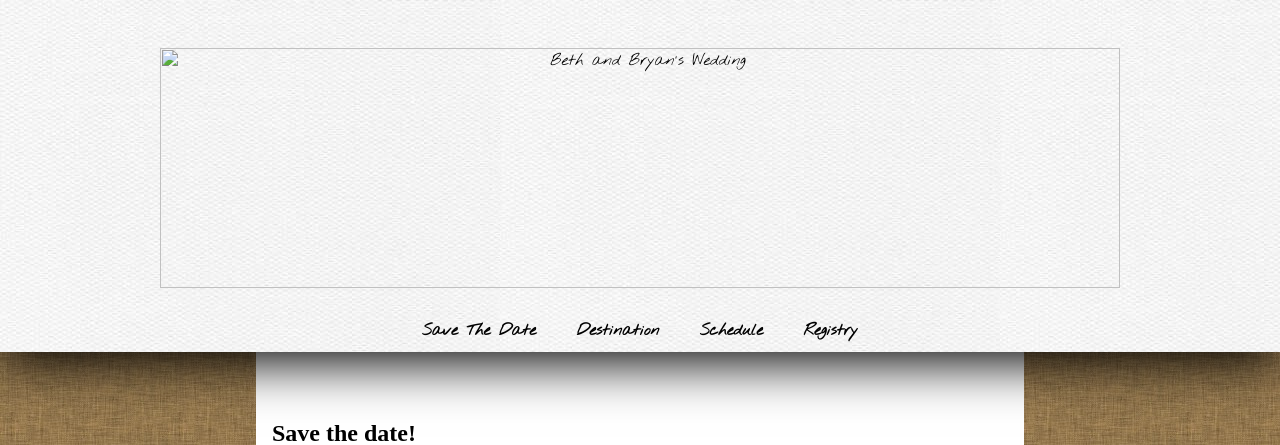
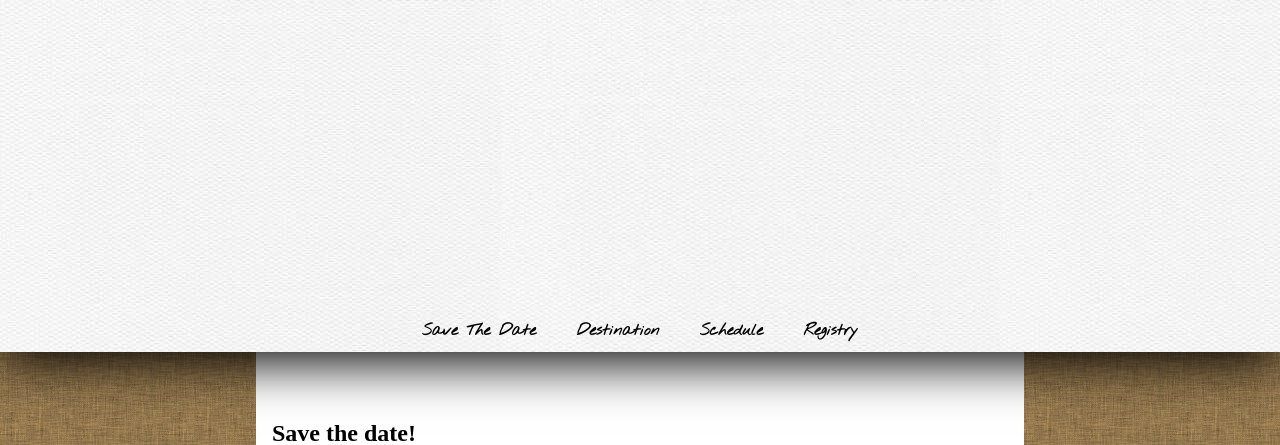
Before and after one commit to bmallred/wedding, a plain HTML site: page index.html in a window 1280 px wide. Shown: the top 445 px of the page. Drawn offline with Linux system fonts and the light colour scheme; a web font is replaced by a local one.

Commit message:
Added blank image for temporary holding.

```diff
--- a/index.html
+++ b/index.html
@@ -5,7 +5,7 @@
 </head>
 <body>
 	<header>
-		<a href="/" title="Beth and Bryan&apos;s Wedding"><img id="banner" alt="Beth and Bryan&apos;s Wedding" src="images/blank.gif" /></a>
+		<a href="/" title="Beth and Bryan&apos;s Wedding"><img id="banner" alt="Beth and Bryan&apos;s Wedding" src="images/blank.png" /></a>
 		<nav>
 			<a href="#date" title="Save the date">Save The Date</a>
 			<a href="#destination" title="Destination">Destination</a>
```
Also changed, not shown: images/blank.png (added).
